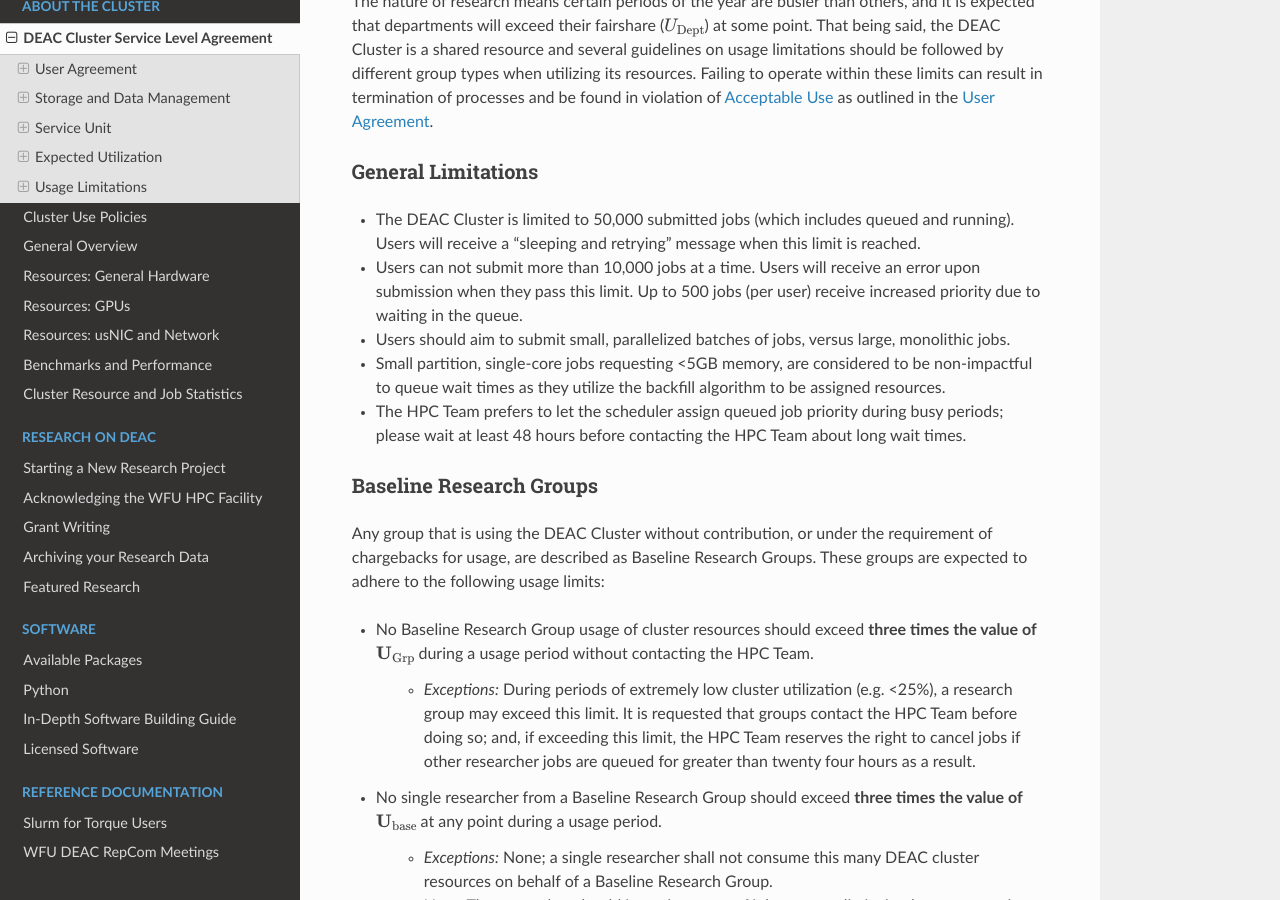
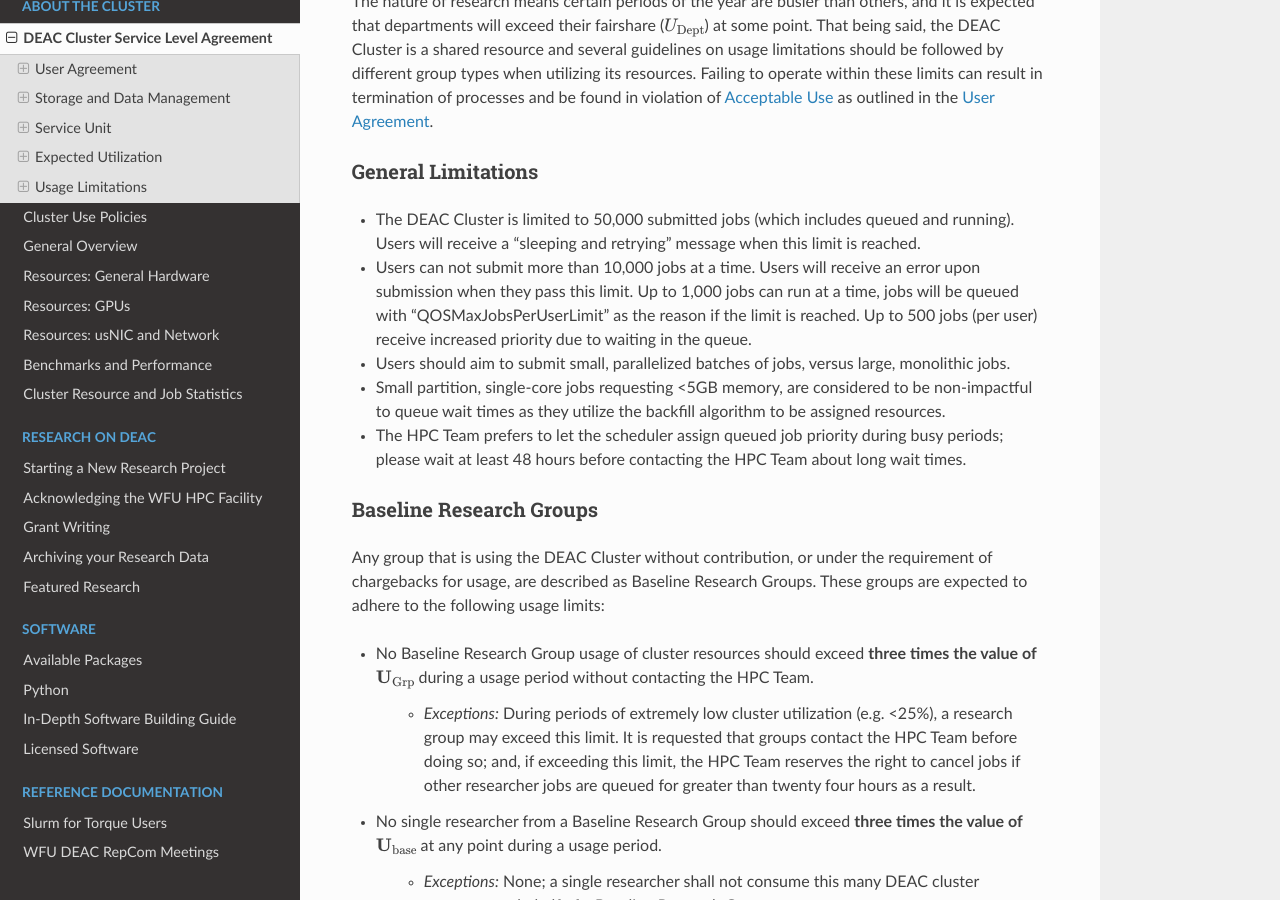
Before and after one commit to WFU-HPC/deac-docs, a Sphinx documentation site: the page built from source/cluster-sla.rst, in a window 1280 px wide and 900 px high, scrolled down 21101 px. Built offline with Sphinx 7.4.7 and the Read the Docs theme 2.0.0, drawn with Linux system fonts in a browser that asks for light colours.

Commit message:
Update cluster-sla.rst
Added 1000 max jobs running to general limitations section

```diff
--- a/source/cluster-sla.rst
+++ b/source/cluster-sla.rst
@@ -741,7 +741,7 @@ General Limitations
 ===================
 
 * The DEAC Cluster is limited to 50,000 submitted jobs (which includes queued and running). Users will receive a "sleeping and retrying" message when this limit is reached.
-* Users can not submit more than 10,000 jobs at a time. Users will receive an error upon submission when they pass this limit. Up to 500 jobs (per user) receive increased priority due to waiting in the queue.
+* Users can not submit more than 10,000 jobs at a time. Users will receive an error upon submission when they pass this limit. Up to 1,000 jobs can run at a time, jobs will be queued with "QOSMaxJobsPerUserLimit" as the reason if the limit is reached. Up to 500 jobs (per user) receive increased priority due to waiting in the queue.
 * Users should aim to submit small, parallelized batches of jobs, versus large, monolithic jobs.
 * Small partition, single-core jobs requesting <5GB memory, are considered to be non-impactful to queue wait times as they utilize the backfill algorithm to be assigned resources.
 * The HPC Team prefers to let the scheduler assign queued job priority during busy periods; please wait at least 48 hours before contacting the HPC Team about long wait times.
```
